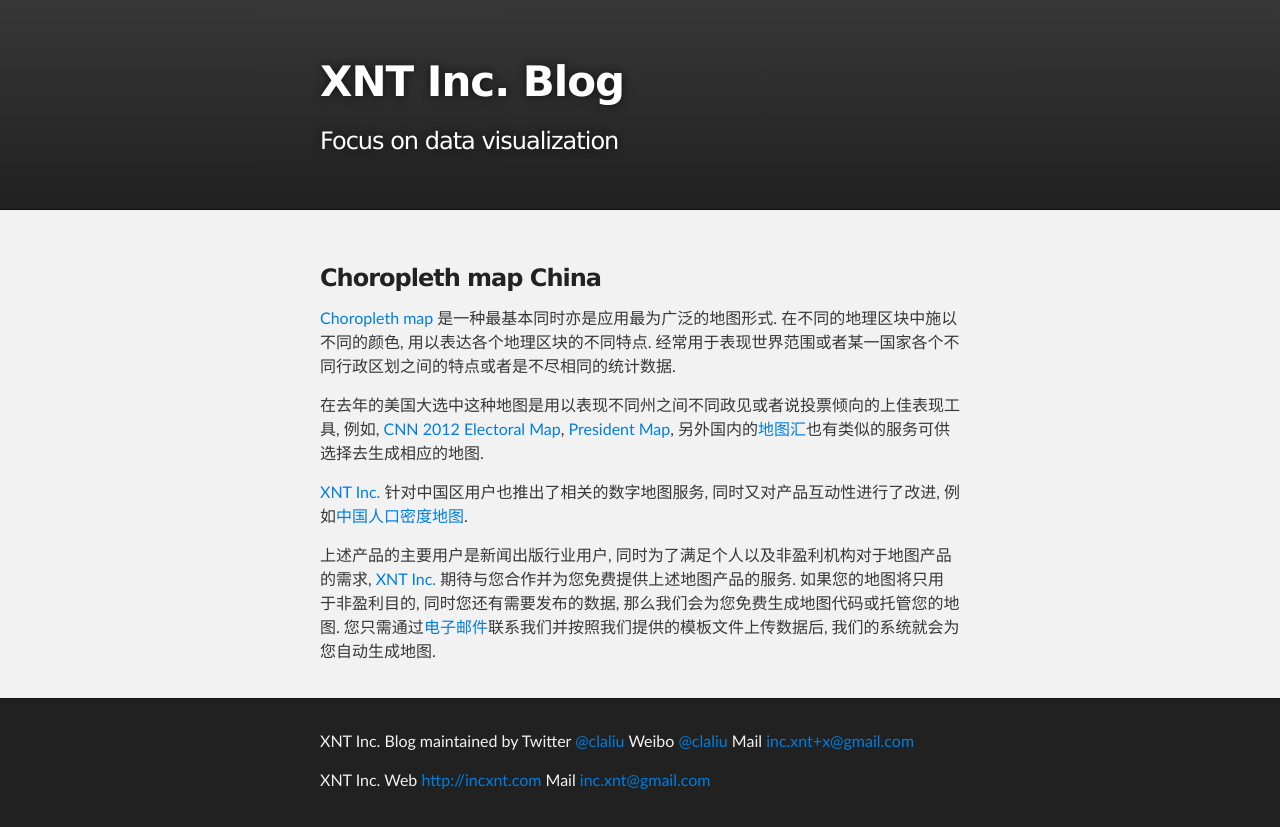
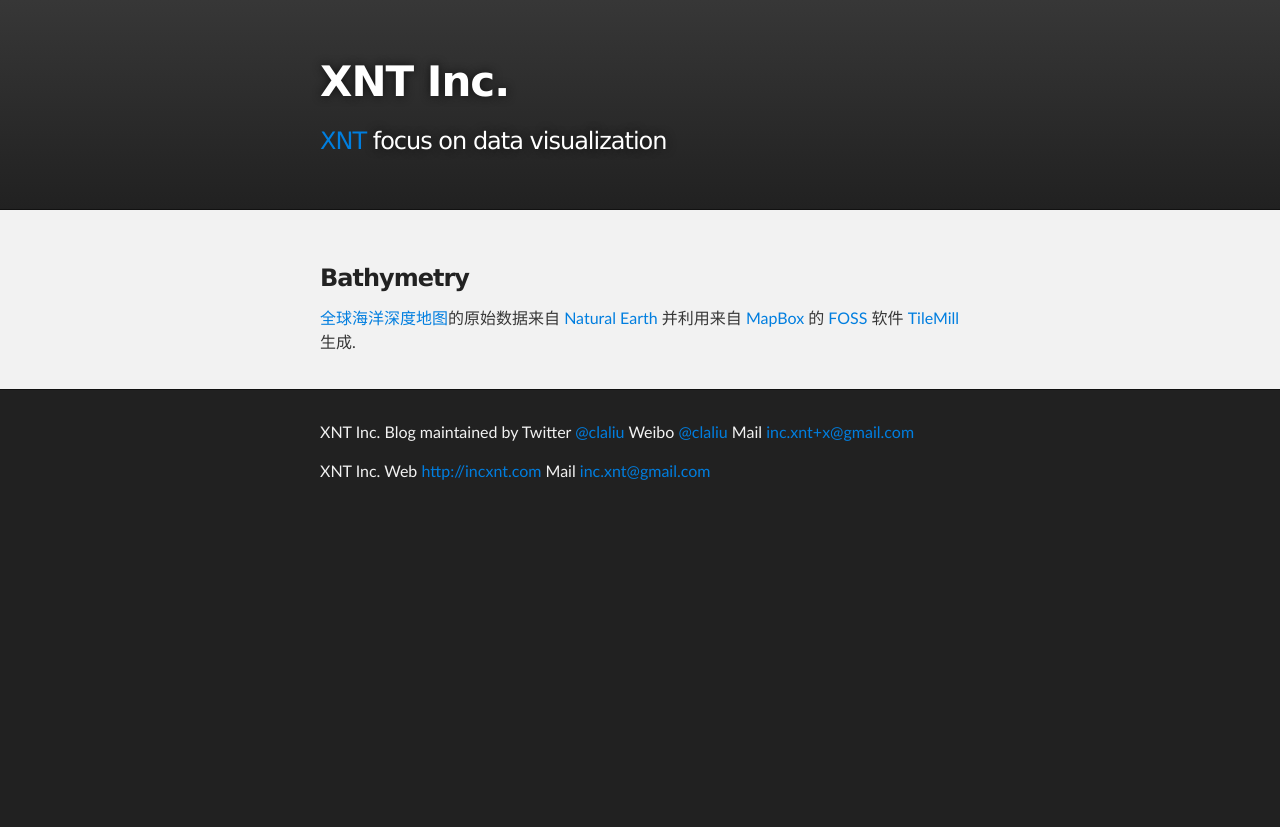
Before and after one commit to incxnt/xntblog, a plain HTML site: page index.html in a window 1280 px wide. After the commit the page ends 800 px from the top, so only its background shows below. Drawn offline with Linux system fonts and the light colour scheme.

Commit message:
bathymetry

```diff
--- a/index.html
+++ b/index.html
@@ -6,42 +6,28 @@
         <meta name="description" content="XNT Inc. Blog : Focus on data visualization" />
         <link rel="stylesheet" type="text/css" media="screen" href="stylesheets/stylesheet.css">
         <!-- Reflect title -->
-        <title>Choropleth map China - XNT Inc. Blog</title>
+        <title>Brackets - XNT Inc. Blog</title>
     </head>
     <body>
         <!-- HEADER -->
         <div id="header_wrap" class="outer">
             <header class="inner">
-                <h1 id="project_title">XNT Inc. Blog</h1>
-                <h2 id="project_tagline">Focus on data visualization</h2>
+                <h1 id="project_title">XNT Inc.</h1>
+                <h2 id="project_tagline"><a href="http://incxnt.com">XNT</a> focus on data visualization</h2>
             </header>
         </div>
         <!-- MAIN CONTENT -->
         <div id="main_content_wrap" class="outer">
             <section id="main_content" class="inner">
 
-                <h3>Choropleth map China</h3>
+                <h3>Bathymetry</h3>
 
                 <p>
-                    <a href="http://en.wikipedia.org/wiki/Choropleth_map">Choropleth map</a> 是一种最基本同时亦是应用最为广泛的地图形式.
-                    在不同的地理区块中施以不同的颜色, 用以表达各个地理区块的不同特点. 经常用于表现世界范围或者某一国家各个不同行政区划之间的特点或者是不尽相同的统计数据.
-                </p>
-                <p>
-                    在去年的美国大选中这种地图是用以表现不同州之间不同政见或者说投票倾向的上佳表现工具, 例如,
-                    <a href="http://www.cnn.com/ELECTION/2012/ecalculator#?battleground">CNN 2012 Electoral Map</a>,
-                    <a href="http://elections.nytimes.com/2012/results/president">President Map</a>,
-                    另外国内的<a href="http://www.dituhui.com/">地图汇</a>也有类似的服务可供选择去生成相应的地图.
-                </p>
-                <p>
-                    <a href="http://incxnt.com/">XNT Inc.</a> 针对中国区用户也推出了相关的数字地图服务, 同时又对产品互动性进行了改进,
-                    例如<a href="http://incxnt.com/2324.html">中国人口密度地图</a>.
-                </p>
-                <p>
-                    上述产品的主要用户是新闻出版行业用户, 同时为了满足个人以及非盈利机构对于地图产品的需求,
-                    <a href="http://incxnt.com/">XNT Inc.</a> 期待与您合作并为您免费提供上述地图产品的服务.
-                    如果您的地图将只用于非盈利目的, 同时您还有需要发布的数据, 那么我们会为您免费生成地图代码或托管您的地图.
-                    您只需通过<a href="mailto:inc.xnt+2324@gmail.com">电子邮件</a>联系我们并按照我们提供的模板文件上传数据后,
-                    我们的系统就会为您自动生成地图.
+                    <a href="http://incxnt.com/5246.html">全球海洋深度地图</a>的原始数据来自
+                    <a href="http://www.naturalearthdata.com/">Natural Earth</a> 并利用来自
+                    <a href="http://mapbox.com/">MapBox</a> 的
+                    <a href="http://en.wikipedia.org/wiki/Free_and_open_source_software">FOSS</a>
+                    软件 <a href="http://mapbox.com/tilemill/">TileMill</a> 生成.
                 </p>
 
             </section>
```
